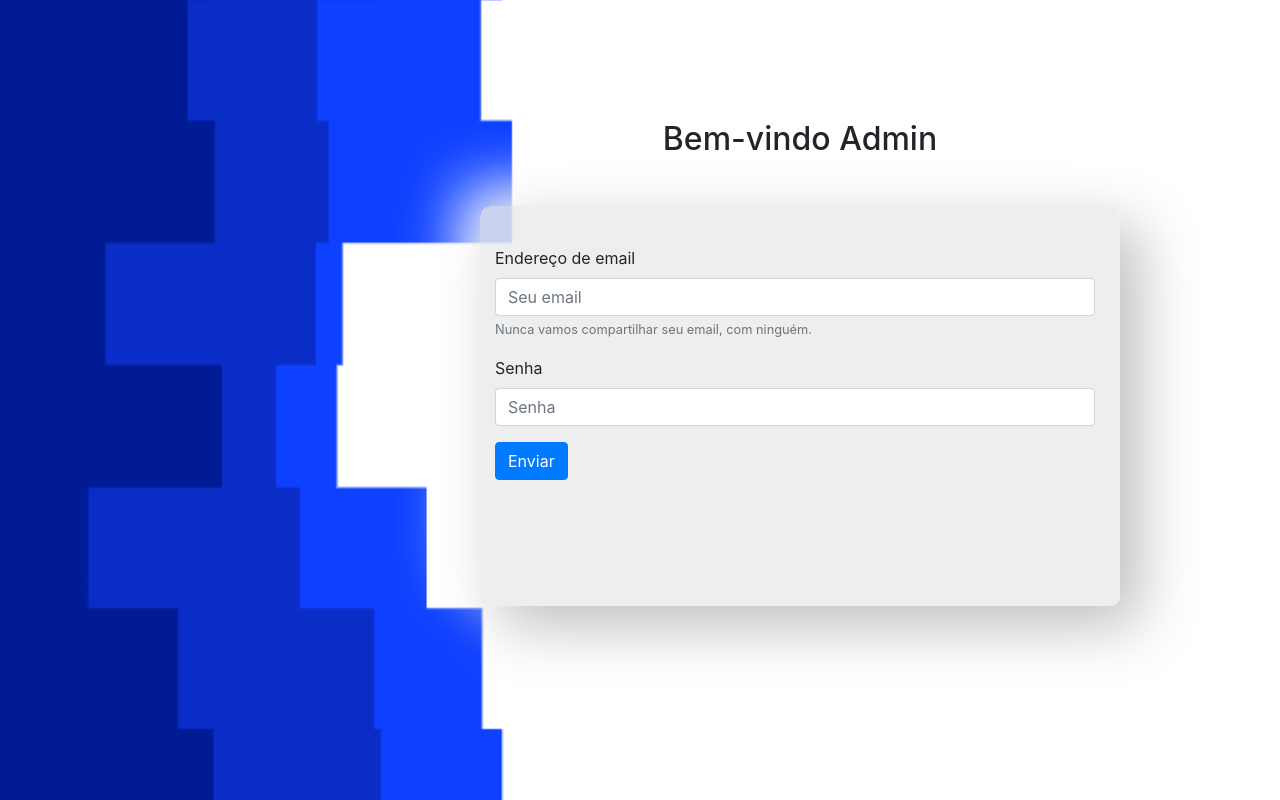
After one commit to senacrs-emti/2022-2M-urna-G1, a PHP site: page /login.php in a window 1280 px wide. The commit adds this page. Run offline with PHP 8.4, Linux system fonts and the light colour scheme.

Commit message:
updates 0.5

```diff
--- a/includes/head.php
+++ b/includes/head.php
@@ -8,14 +8,3 @@
     <!-- Bootstrap CSS -->
     <link rel="stylesheet" href="https://stackpath.bootstrapcdn.com/bootstrap/4.1.3/css/bootstrap.min.css" integrity="sha384-MCw98/SFnGE8fJT3GXwEOngsV7Zt27NXFoaoApmYm81iuXoPkFOJwJ8ERdknLPMO" crossorigin="anonymous">
     <link rel="stylesheet" href="./style.css">
-    <title>Olá, mundo!</title>
-  </head>
-  <body>
-
-  <header>
-    <img id="logo" src="./contents/senac.png" alt="">
-
-
-
-
-  </header>
--- /dev/null
+++ b/login.php
@@ -0,0 +1,37 @@
+<?php
+include_once "./includes/head.php";
+?>
+  <title>Tsenac admin</title>
+  </head>
+<body id="login">
+<section id="contents">
+<h2 id="title-admin" >Bem-vindo Admin</h2>
+<form id="login-form">
+
+    <div id="conteudo">
+
+  <div class="form-group container">
+    <label for="exampleInputEmail1">Endereço de email</label>
+    <input type="email" class="form-control  input-login" id="exampleInputEmail1" aria-describedby="emailHelp" placeholder="Seu email">
+    <small id="emailHelp" class="form-text text-muted">Nunca vamos compartilhar seu email, com ninguém.</small>
+  </div>
+  <div class="form-group container">
+    <label for="exampleInputPassword1">Senha</label>
+    <input type="password" class="form-control  input-login" id="exampleInputPassword1" placeholder="Senha">
+  </div>
+ <div class="container">
+  <button type="submit" class="btn btn-primary">Enviar</button>
+  </div>
+  </div>
+  </section>
+</form>
+</body>
+
+
+
+
+
+
+<?php
+include_once"./includes/footer.php";
+?>
--- a/style.css
+++ b/style.css
@@ -33,3 +33,41 @@
         margin-top: 10vh;
 
     }
+    #titulo-cadastro{
+        text-align: center;
+    }
+    #login{
+        background-image: url("./contents/login-background.png");
+        background-size: cover;
+        background-position: center ;
+    }
+    #login-form{
+        display: block;
+        width: 80vh;
+        height: 50vh;
+        float: right;
+        margin-top: 5vh;
+        border-radius: 10px;
+        background: #ebebebda;
+        box-shadow:  20px 20px 60px #bebebe,
+             -20px -20px 60px #ffffff;
+    }
+    .input-login{
+        width: 75vh;
+    }
+    #conteudo{
+        margin-top:5vh;
+    }
+   #conteudo-form{
+    float: right;
+   }
+
+   #contents{float: right;
+   width: 80vh;
+   margin-right: 20vh;
+   margin-top: 15vh ;
+
+   }
+    #title-admin{
+        text-align: center;
+    }
```
Also changed, not shown: index.php (+11 -0 lines), contents/login-background.png (added).
